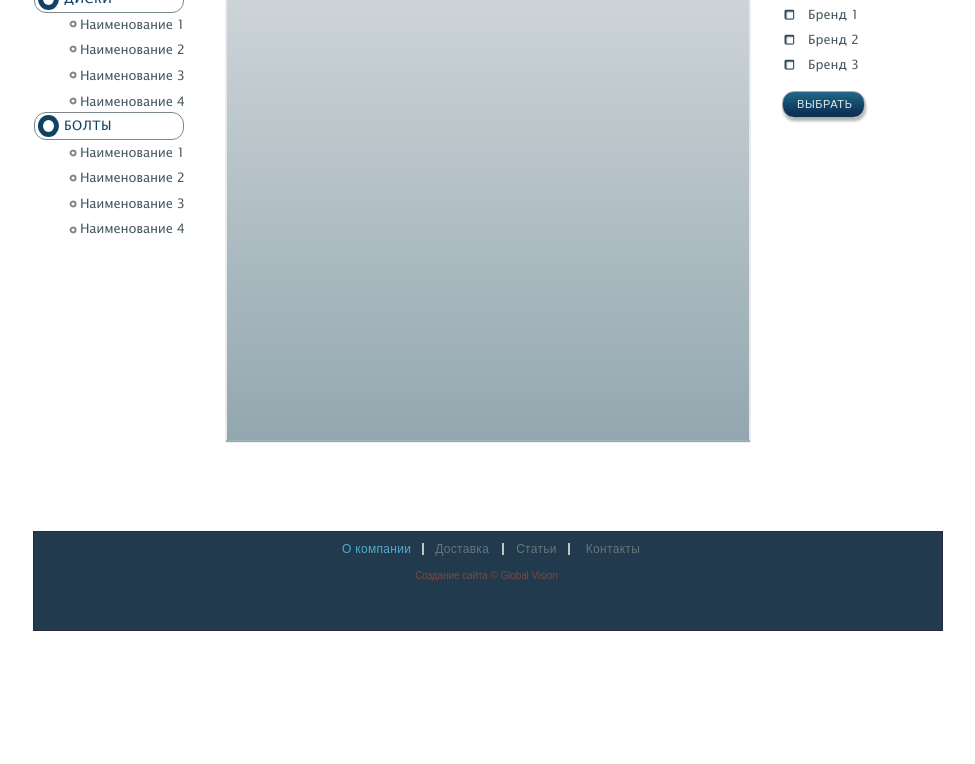
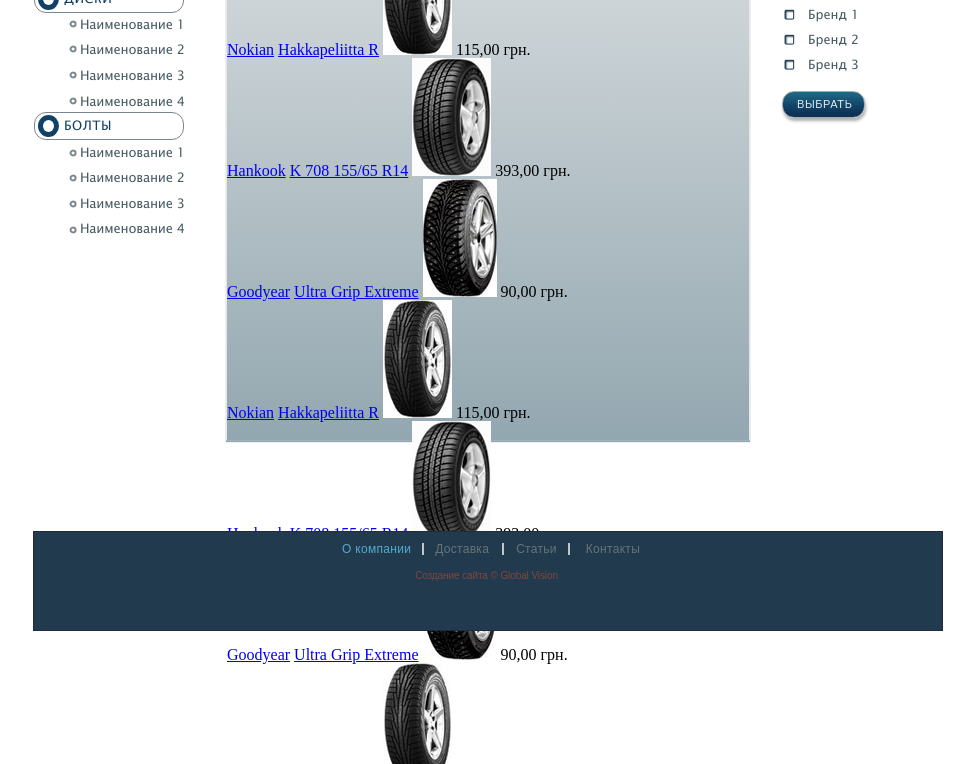
Before and after one commit to AYerofyeyev/Yerofyeyev_html_6, a plain HTML site: page index.html in a window 1280 px wide. Shown: the part 679-1443 px from the top of the page, without its empty margins (152-1127 px from the left). Before the commit the page ends 1310 px from the top, so only its background shows below. Drawn offline with nearby package versions, Linux system fonts and the light colour scheme.

Commit message:
template is done

```diff
--- a/js/script.js
+++ b/js/script.js
@@ -25,24 +25,70 @@ $(function() {
 
 //===============================================
 // Шаблон
-var goods =
+var goods = [
   {
     brandname: "Goodyear",
     model: "Ultra Grip Extreme",
     imagename: "img/11.png",
     price: "90,00 грн."
+  },
+  {
+    brandname: "Nokian",
+    model: "Hakkapeliitta R",
+    imagename: "img/12.png",
+    price: "115,00 грн."
+  },
+  {
+    brandname: "Hankook",
+    model: "K 708 155/65 R14",
+    imagename: "img/13.png",
+    price: "393,00 грн."
+  },
+  {
+    brandname: "Goodyear",
+    model: "Ultra Grip Extreme",
+    imagename: "img/11.png",
+    price: "90,00 грн."
+  },
+  {
+    brandname: "Nokian",
+    model: "Hakkapeliitta R",
+    imagename: "img/12.png",
+    price: "115,00 грн."
+  },
+  {
+    brandname: "Hankook",
+    model: "K 708 155/65 R14",
+    imagename: "img/13.png",
+    price: "393,00 грн."
+  },
+  {
+    brandname: "Goodyear",
+    model: "Ultra Grip Extreme",
+    imagename: "img/11.png",
+    price: "90,00 грн."
+  },
+  {
+    brandname: "Nokian",
+    model: "Hakkapeliitta R",
+    imagename: "img/12.png",
+    price: "115,00 грн."
+  },
+  {
+    brandname: "Hankook",
+    model: "K 708 155/65 R14",
+    imagename: "img/13.png",
+    price: "393,00 грн."
   }
-;
+];
 
-var article = $(".content--template").html();
+_.forEach(goods, (item) => {
+var html = $(".content--template").html();
+var tmpl = _.template(html);
+var $content = tmpl(item);
+$(".content").append($content);
+});
 
-var tmpl = _.template(article);
-
-var $content = tmpl(goods);
-
-console.log(tmpl);
-
-$(".content").append($content);
 
 
 // Переменная для модуля
```
Also changed, not shown: index.html (+0 -1 lines).
